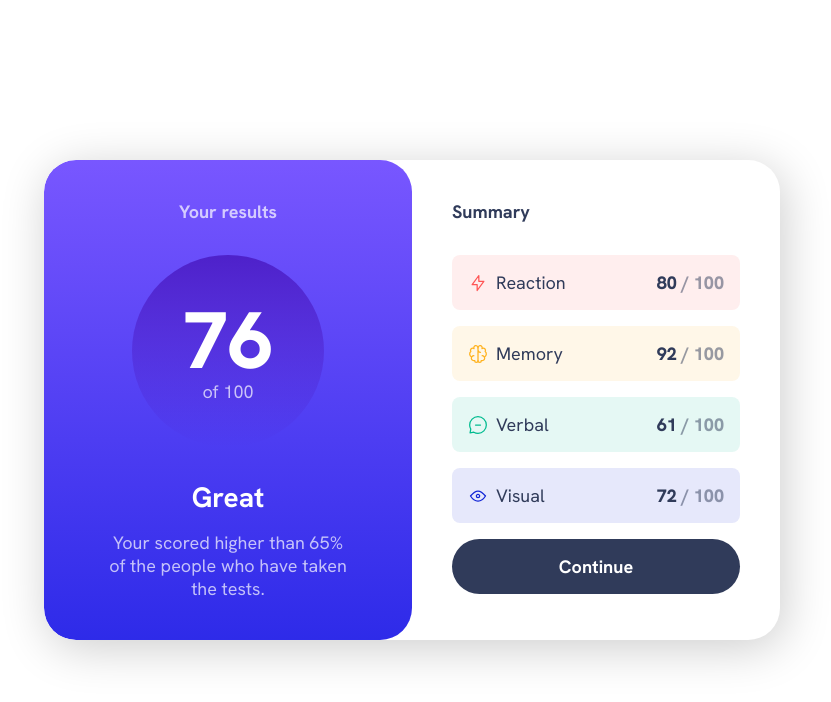
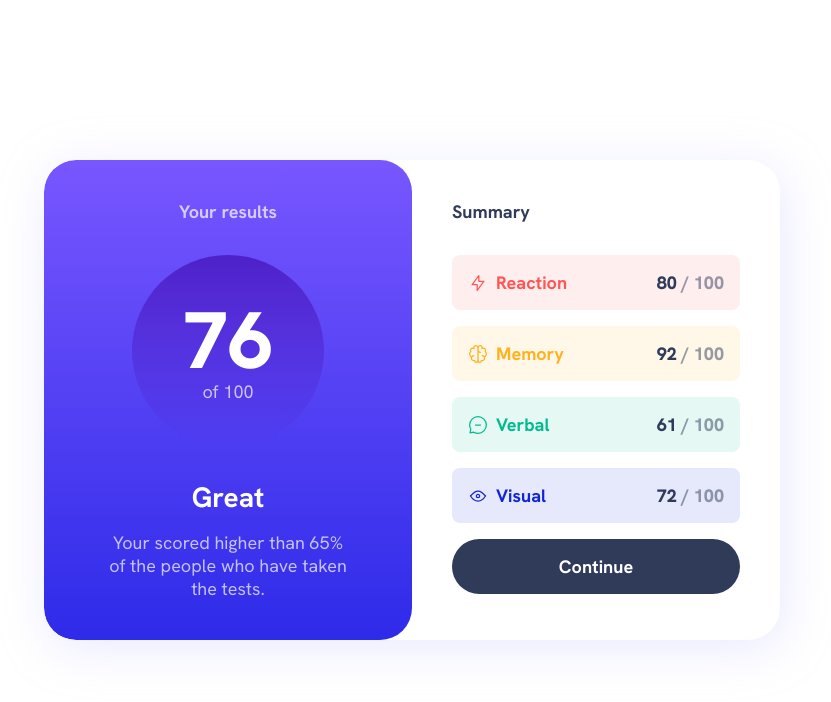
Before and after one commit to finitehorizons/results-summary-component, a plain HTML site: page index.html in a window 1280 px wide. Shown: the whole page, without its empty margins (228-1059 px from the left). Drawn offline with Linux system fonts and the light colour scheme.

Commit message:
fixed text color values

```diff
--- a/styles.css
+++ b/styles.css
@@ -128,7 +128,6 @@ body {
     --border-radius: 2rem;
 
     max-width: 46rem;
-    height: 110%;
     display: grid;
 }
 
@@ -138,7 +137,7 @@ body {
         grid-template-columns: 1fr 1fr;
         border-radius: var(--border-radius);
         overflow: hidden;
-        box-shadow: 0.25rem .5rem 3rem hsla(0, 0%, 0%, 0.2);
+        box-shadow: 0.25rem .5rem 3rem hsla(241, 100%, 89%, 0.4);
     }
 }
 
@@ -208,12 +207,32 @@ summary-item img {
 .summary-item[data-item-type="accent-1"] {
     --item-color: var(--clr-accent-1);
 }
+
+.summary-item[data-item-type="accent-1"] .summary-item-title {
+    color: #F55;
+    font-weight: 700;
+}
 .summary-item[data-item-type="accent-2"] {
     --item-color: var(--clr-accent-2);
+}
+
+.summary-item[data-item-type="accent-2"] .summary-item-title {
+    color: #FFB21E;
+    font-weight: 700;
 }
 .summary-item[data-item-type="accent-3"] {
     --item-color: var(--clr-accent-3);
 }
+
+.summary-item[data-item-type="accent-3"] .summary-item-title {
+    color: #00BB8F;
+    font-weight: 700;
+}
 .summary-item[data-item-type="accent-4"] {
     --item-color: var(--clr-accent-4);
 }
+
+.summary-item[data-item-type="accent-4"] .summary-item-title {
+    color: #1125D6;
+    font-weight: 700;
+}
```
